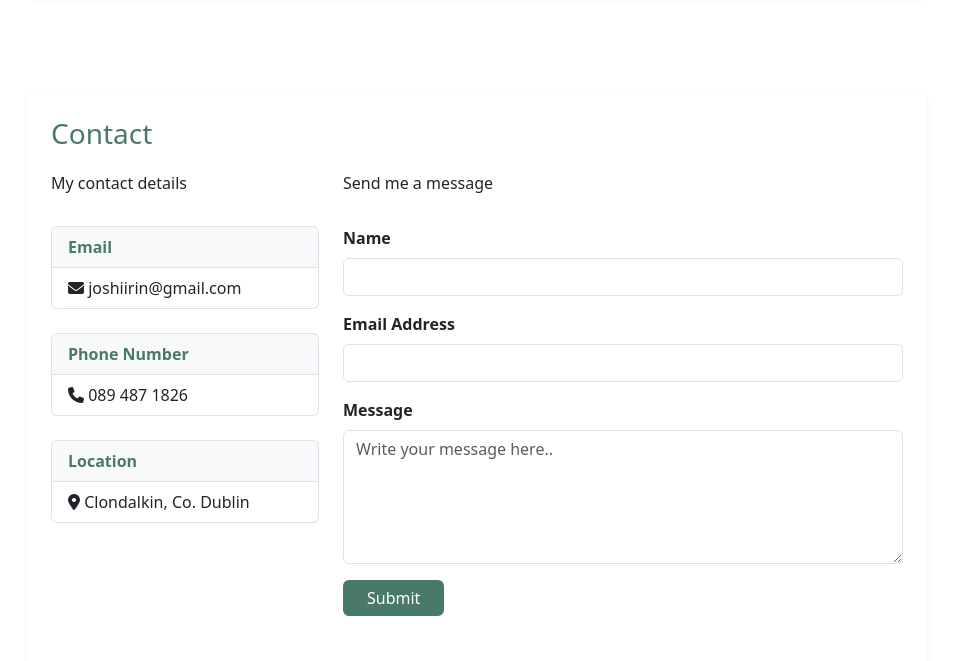
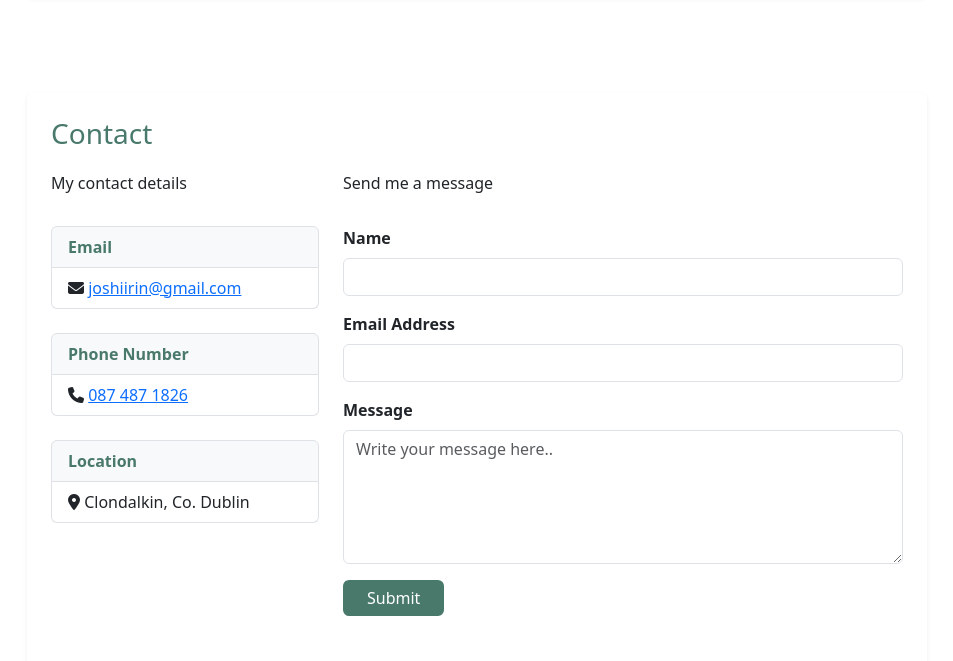
Before and after one commit to irinjo324/DV-CA2, a plain HTML site: page index.html in a window 1280 px wide. Shown: the part 3229-3890 px from the top of the page, without its empty margins (163-1116 px from the left). Drawn offline with nearby package versions, Linux system fonts and the light colour scheme.

Commit message:
Update contact section

```diff
--- a/index.html
+++ b/index.html
@@ -553,11 +553,15 @@
                     <!--Ref: https://getbootstrap.com/docs/5.3/components/list-group/ -->
                     <ul class="list-group mb-4">
                       <li class="list-group-item contact-header">Email</li>
-                      <li class="list-group-item"><i class="fa-solid fa-envelope"></i> joshiirin@gmail.com</li>
+                      <li class="list-group-item"><i class="fa-solid fa-envelope"></i>
+                        <a href="mailto:joshiirin@gmail.com">joshiirin@gmail.com</a>
+                      </li>
                     </ul>
                     <ul class="list-group mb-4">
                       <li class="list-group-item contact-header">Phone Number</li>
-                      <li class="list-group-item"><i class="fa-solid fa-phone"></i> 089 487 1826</li>
+                      <li class="list-group-item"><i class="fa-solid fa-phone"></i>
+                        <a href="call:0874871826">087 487 1826</a>
+                      </li>
                     </ul>
                     <ul class="list-group mb-4">
                       <li class="list-group-item contact-header">Location</li>
```
